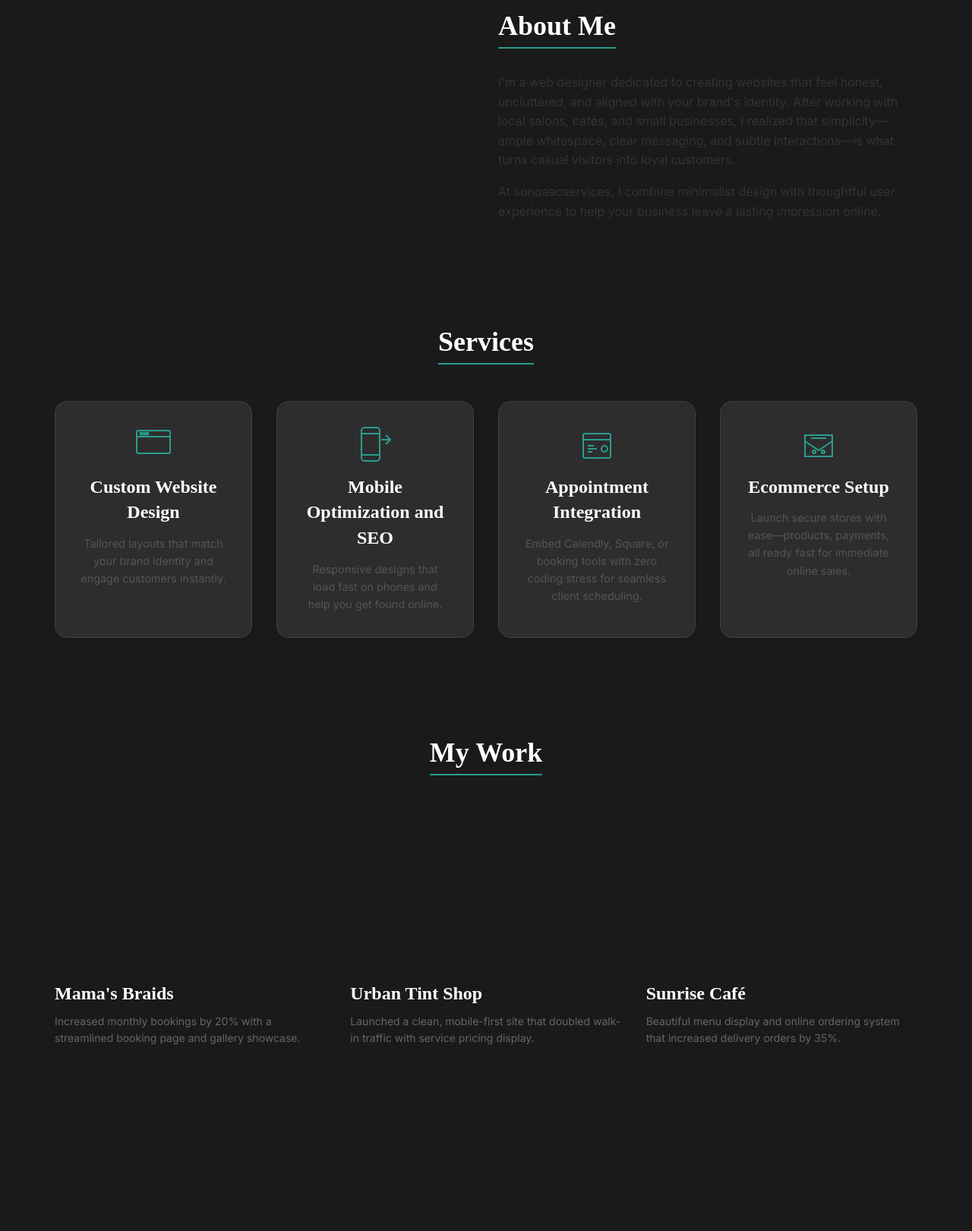
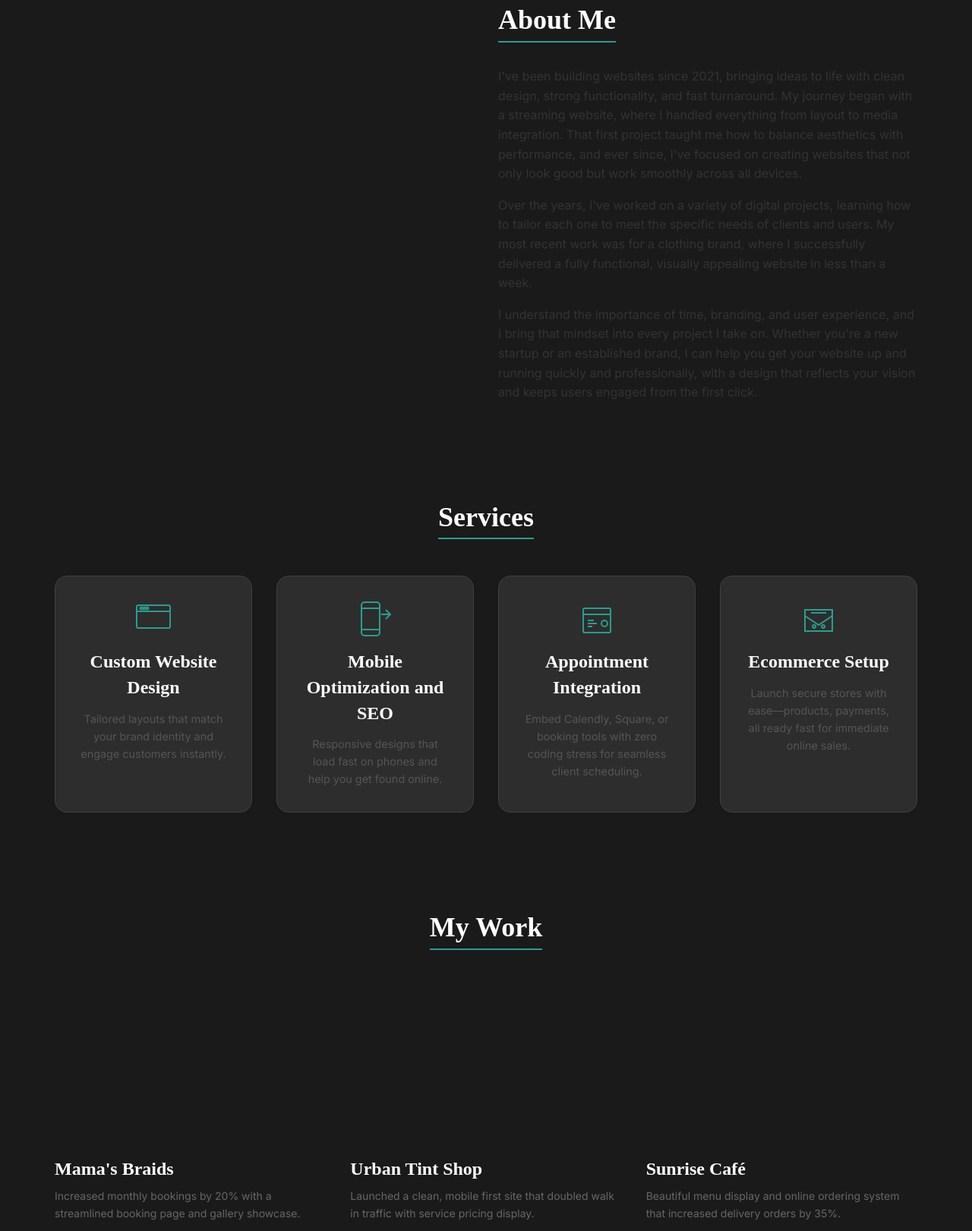
Before and after one commit to csonoaa/Portfoliosonoaac, a plain HTML site: page index.html in a window 1280 px wide. Shown: the part 739-2360 px from the top of the page at 76% size. Drawn offline with Linux system fonts and the light colour scheme; a web font is replaced by a local one.

Commit message:
Add files via upload

```diff
--- a/index.html
+++ b/index.html
@@ -77,8 +77,9 @@
             </div>
             <div class="about-text slide-in-right">
                 <h2>About Me</h2>
-                <p>I'm a web designer dedicated to creating websites that feel honest, uncluttered, and aligned with your brand's identity. After working with local salons, cafés, and small businesses, I realized that simplicity—ample whitespace, clear messaging, and subtle interactions—is what turns casual visitors into loyal customers.</p>
-                <p>At sonoaacservices, I combine minimalist design with thoughtful user experience to help your business leave a lasting impression online.</p>
+                <p>I've been building websites since 2021, bringing ideas to life with clean design, strong functionality, and fast turnaround. My journey began with a streaming website, where I handled everything from layout to media integration. That first project taught me how to balance aesthetics with performance, and ever since, I've focused on creating websites that not only look good but work smoothly across all devices.</p>
+                <p>Over the years, I've worked on a variety of digital projects, learning how to tailor each one to meet the specific needs of clients and users. My most recent work was for a clothing brand, where I successfully delivered a fully functional, visually appealing website in less than a week.</p>
+                <p>I understand the importance of time, branding, and user experience, and I bring that mindset into every project I take on. Whether you're a new startup or an established brand, I can help you get your website up and running quickly and professionally, with a design that reflects your vision and keeps users engaged from the first click.</p>
             </div>
         </div>
     </section>
@@ -165,7 +166,7 @@
                     </div>
                     <div class="project-info mt-4">
                         <h3>Urban Tint Shop</h3>
-                        <p class="text-sm">Launched a clean, mobile-first site that doubled walk-in traffic with service pricing display.</p>
+                        <p class="text-sm">Launched a clean, mobile first site that doubled walk in traffic with service pricing display.</p>
                     </div>
                 </div>
                 <div class="project-card fade-in">
```
